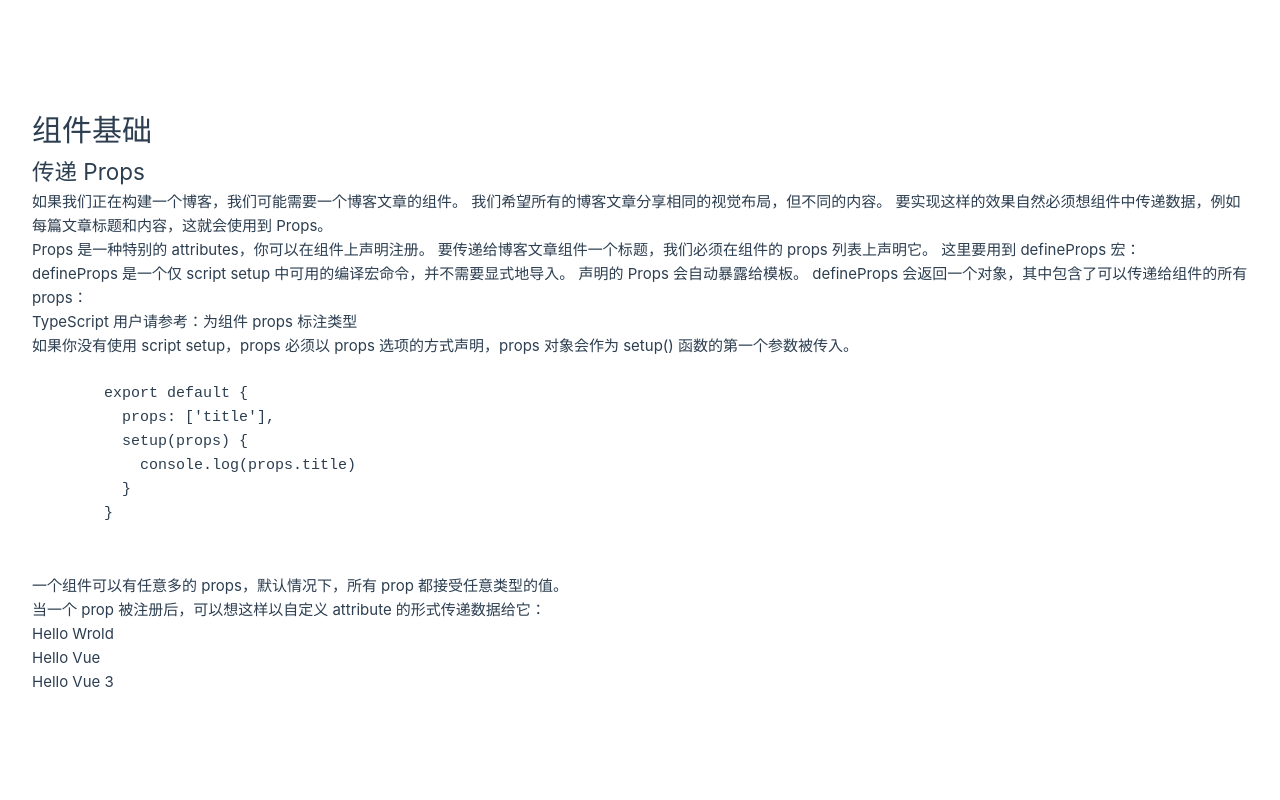
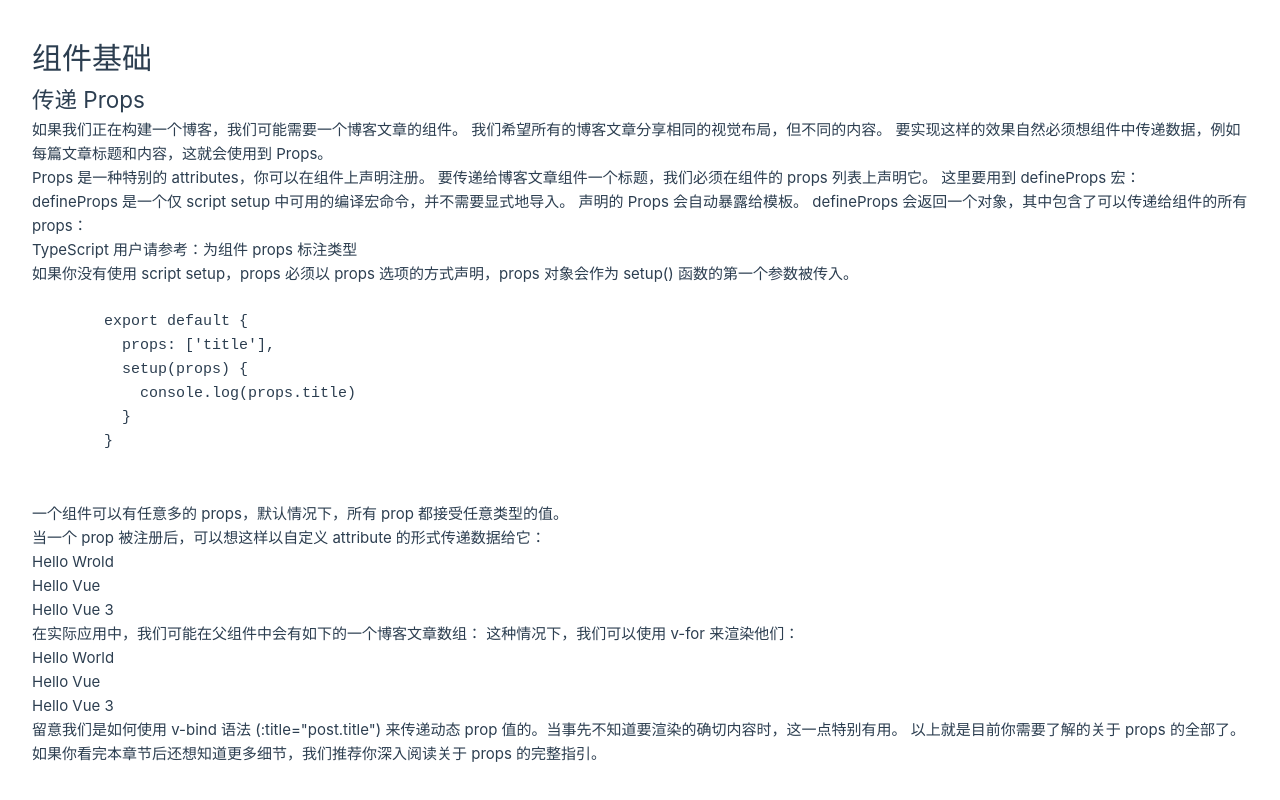
Before and after one commit to ShenlongDev/vue_xx, a Vue app: page / in a window 1280 px wide. Built offline with nearby package versions, Linux system fonts and the light colour scheme.

Commit message:
docs: 传递 props
- 数组渲染

```diff
--- a/src/ComponentAgain.vue
+++ b/src/ComponentAgain.vue
@@ -1,6 +1,12 @@
 <script setup>
+import { ref } from 'vue'
 import PostBlog from './components/PostBlog.vue';
 
+const postsArray = ref([
+  { title: 'Hello World' },
+  { title: 'Hello Vue' },
+  { title: 'Hello Vue 3' }
+])
 </script>
 
 
@@ -45,4 +51,13 @@ import PostBlog from './components/PostBlog.vue';
   <PostBlog title="Hello Wrold" />
   <PostBlog title="Hello Vue" />
   <post-blog title="Hello Vue 3" />
+  <p>
+    在实际应用中，我们可能在父组件中会有如下的一个博客文章数组：
+    这种情况下，我们可以使用 v-for 来渲染他们：
+  </p>
+  <PostBlog v-for="post in postsArray" :key="post.title" :title="post.title" />
+  <p>
+    留意我们是如何使用 v-bind 语法 (:title="post.title") 来传递动态 prop 值的。当事先不知道要渲染的确切内容时，这一点特别有用。
+    以上就是目前你需要了解的关于 props 的全部了。如果你看完本章节后还想知道更多细节，我们推荐你深入阅读关于 props 的完整指引。
+  </p>
 </template>
```
